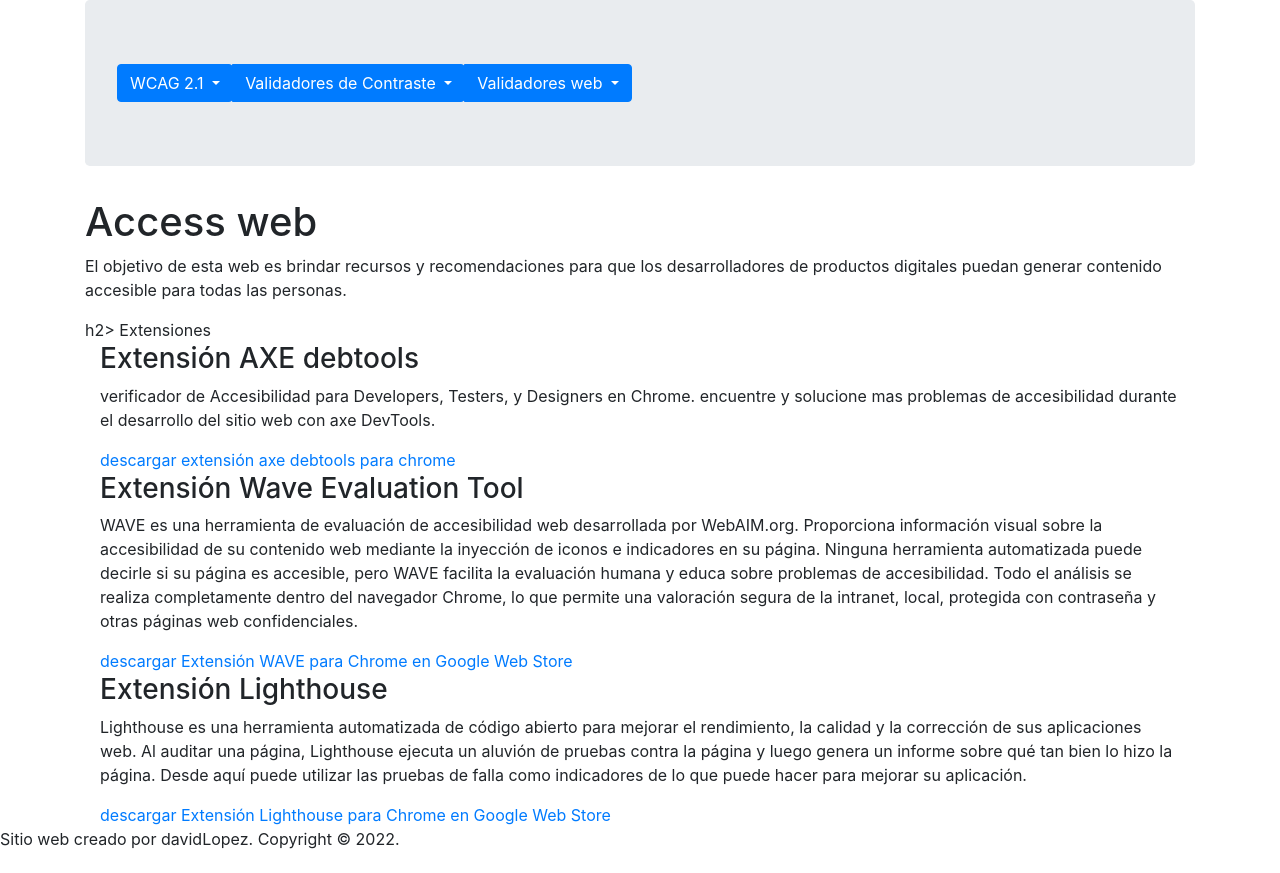
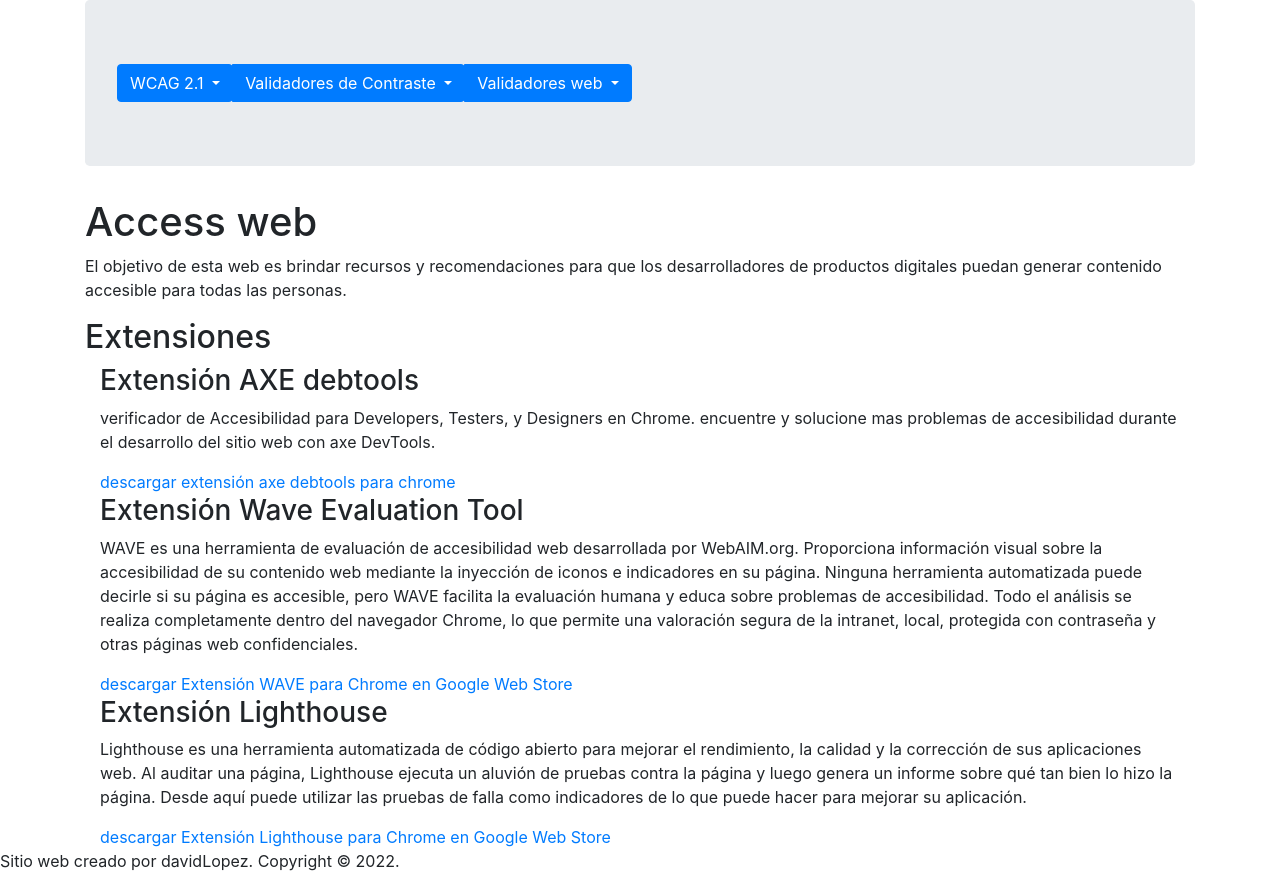
Before and after one commit to lopezdavid79/accesweb, a plain HTML site: page index.html in a window 1280 px wide. Before the commit the page ends 851 px from the top, so only its background shows below. Drawn offline with nearby package versions, Linux system fonts and the light colour scheme.

Commit message:
corrección de errores

```diff
--- a/index.html
+++ b/index.html
@@ -70,7 +70,7 @@
 <p>
 El objetivo de esta web es brindar recursos y recomendaciones   para que los desarrolladores de productos digitales  puedan generar contenido  accesible para todas las personas.
 </p>
-  h2> Extensiones</h2>
+  <h2> Extensiones</h2>
 
   <div clg  s="row">
     <div class="col">
```
